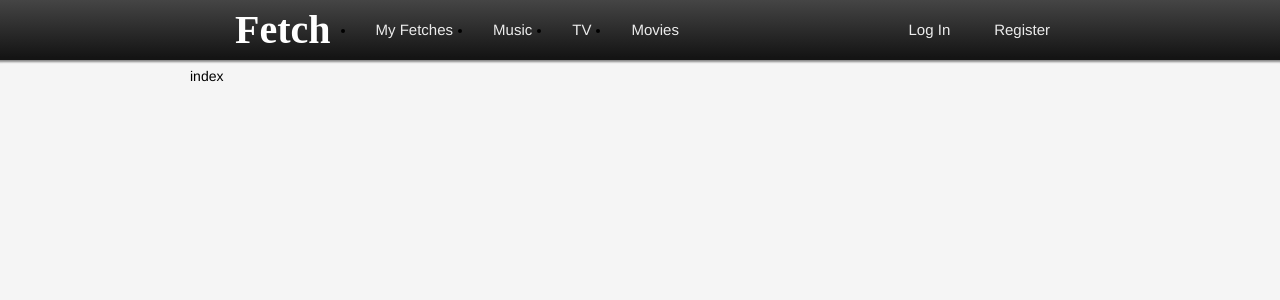
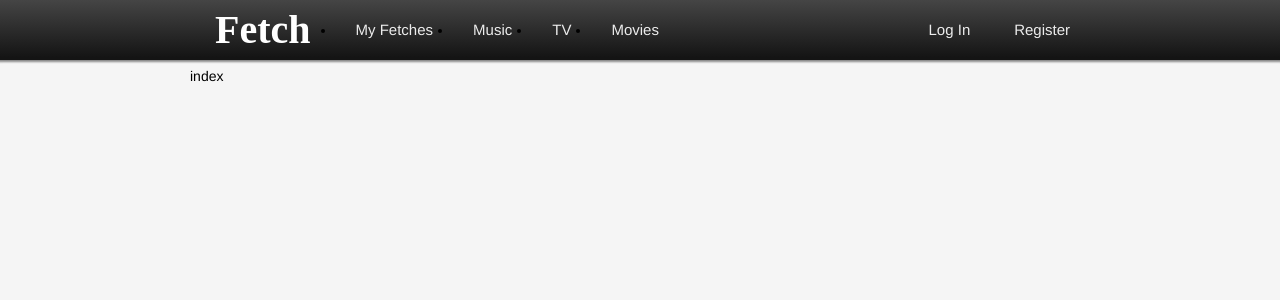
Before and after one commit to gofetch/fetchweb, a Python web app: template fetchweb/templates/index.html in a window 1280 px wide. Shown: the top 300 px of the page. Run offline with Jinja, Linux system fonts and the light colour scheme; the template is opened without the code that fills it, so the values that code supplies are empty.

Commit message:
Changed enviroment variable, header css tweaks

```diff
--- a/fetchweb/static/fetch.css
+++ b/fetchweb/static/fetch.css
@@ -105,7 +105,7 @@ padding: 0;
 div .headercell {
 display: table-cell;
 vertical-align: middle;
-padding: 0px 20px;
+padding: 0px 5 px;
 }
 
 .flashes {
```
